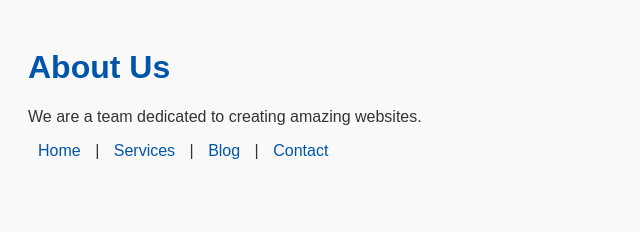
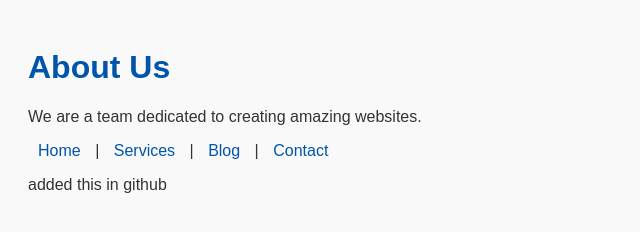
Before and after one commit to Karingu-Abhigna/new, a plain HTML site: page about.html in a window 1280 px wide. Shown: the whole page, without its empty margins (0-640 px from the left). Drawn offline with Linux system fonts and the light colour scheme.

Commit message:
Update about.html

```diff
--- a/about.html
+++ b/about.html
@@ -12,6 +12,7 @@
     <a href="services.html">Services</a> |
     <a href="blog.html">Blog</a> |
     <a href="contact.html">Contact</a>
+    <p>added this in github</p>
   </nav>
 </body>
 </html>
```
